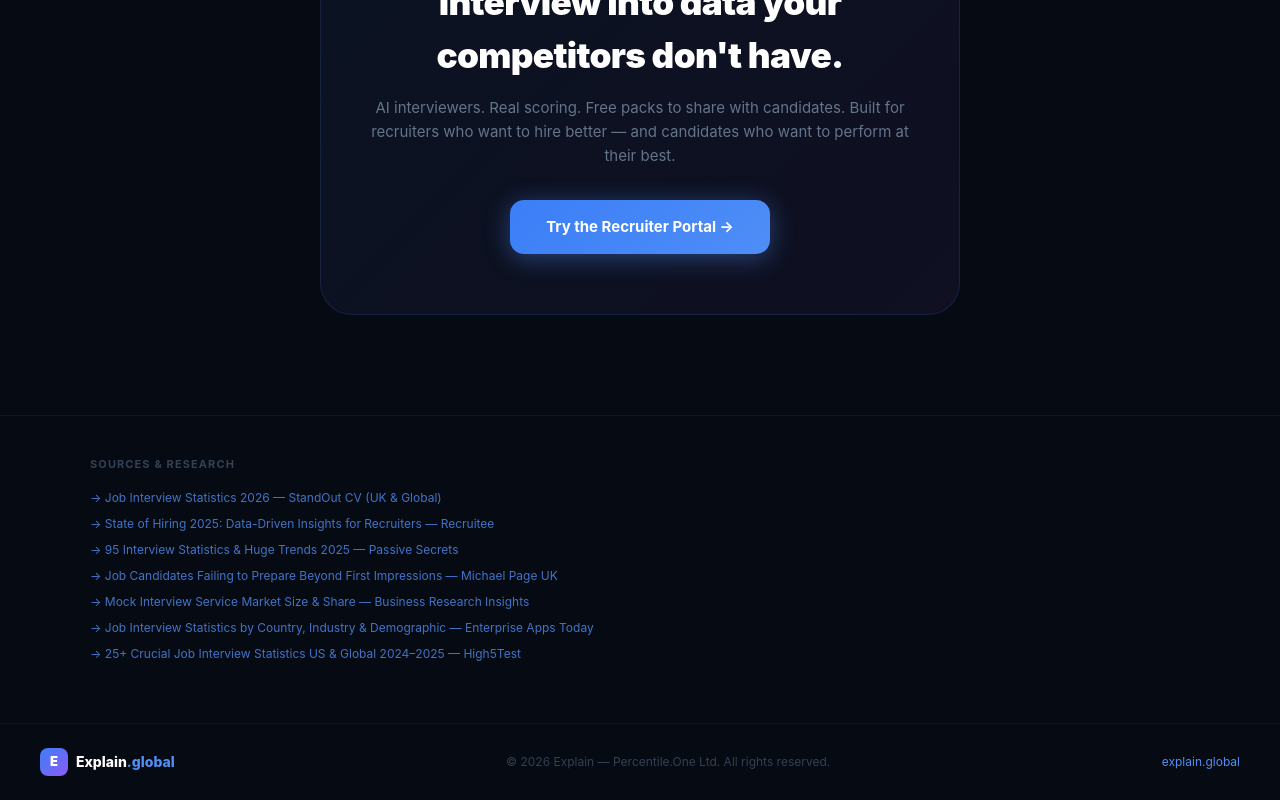
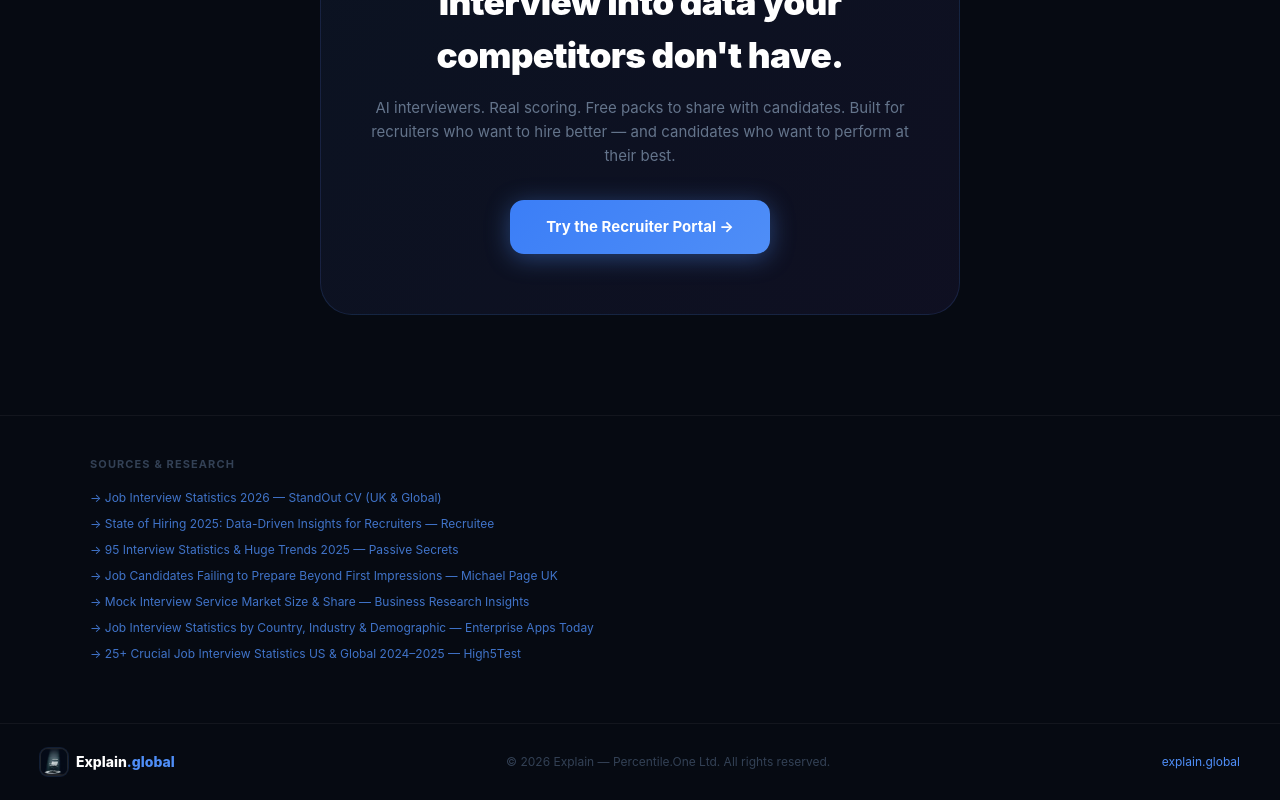
Before and after one commit to PercentileOne/p1-frontend, a React (Vite) app in the folder src/explain-global/: page /the-problem in a window 1280 px wide. Shown: the part 6147-6947 px from the top of the page. Built offline with nearby package versions, Linux system fonts and the light colour scheme.

Commit message:
fix: replace footer E logo with chair image on the-problem page

```diff
--- a/src/explain-global/src/pages/TheProblemPage.tsx
+++ b/src/explain-global/src/pages/TheProblemPage.tsx
@@ -351,7 +351,9 @@ export default function TheProblemPage() {
       {/* FOOTER */}
       <footer className="tp-footer" style={{ borderTop: '1px solid rgba(255,255,255,0.05)', padding: '24px 40px', display: 'flex', alignItems: 'center', justifyContent: 'space-between', flexWrap: 'wrap', gap: 12 }}>
         <div style={{ display: 'flex', alignItems: 'center', gap: 8 }}>
-          <div style={{ width: 28, height: 28, borderRadius: 8, background: 'linear-gradient(135deg,#3B7EF7,#8B5CF6)', display: 'flex', alignItems: 'center', justifyContent: 'center', fontSize: 13, fontWeight: 900, color: '#fff' }}>E</div>
+          <div style={{ width: 28, height: 28, borderRadius: 8, overflow: 'hidden', flexShrink: 0, background: '#060a12', border: '1px solid rgba(255,255,255,0.10)', boxShadow: '0 0 0 1px rgba(79,142,247,0.15)' }}>
+            <img src="/images/mastermind-chair.png" alt="Explain" style={{ width: '100%', height: '100%', objectFit: 'cover', objectPosition: 'center 30%', display: 'block' }} />
+          </div>
           <span style={{ fontSize: 14, fontWeight: 800, color: '#fff' }}>Explain<span style={{ color: '#4F8EF7' }}>.global</span></span>
         </div>
         <p style={{ fontSize: 12, color: '#334155' }}>© 2026 Explain — Percentile.One Ltd. All rights reserved.</p>
```
